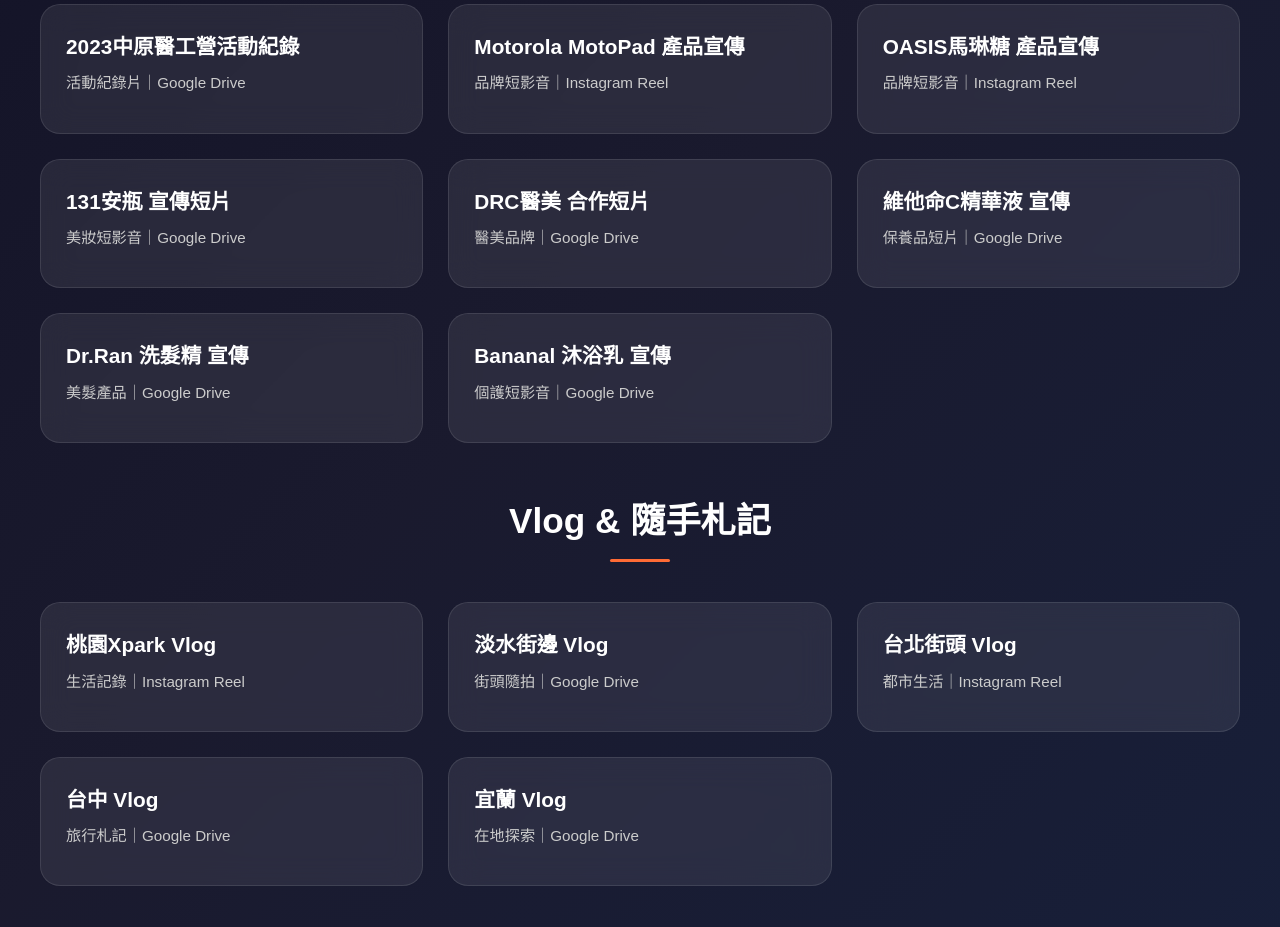
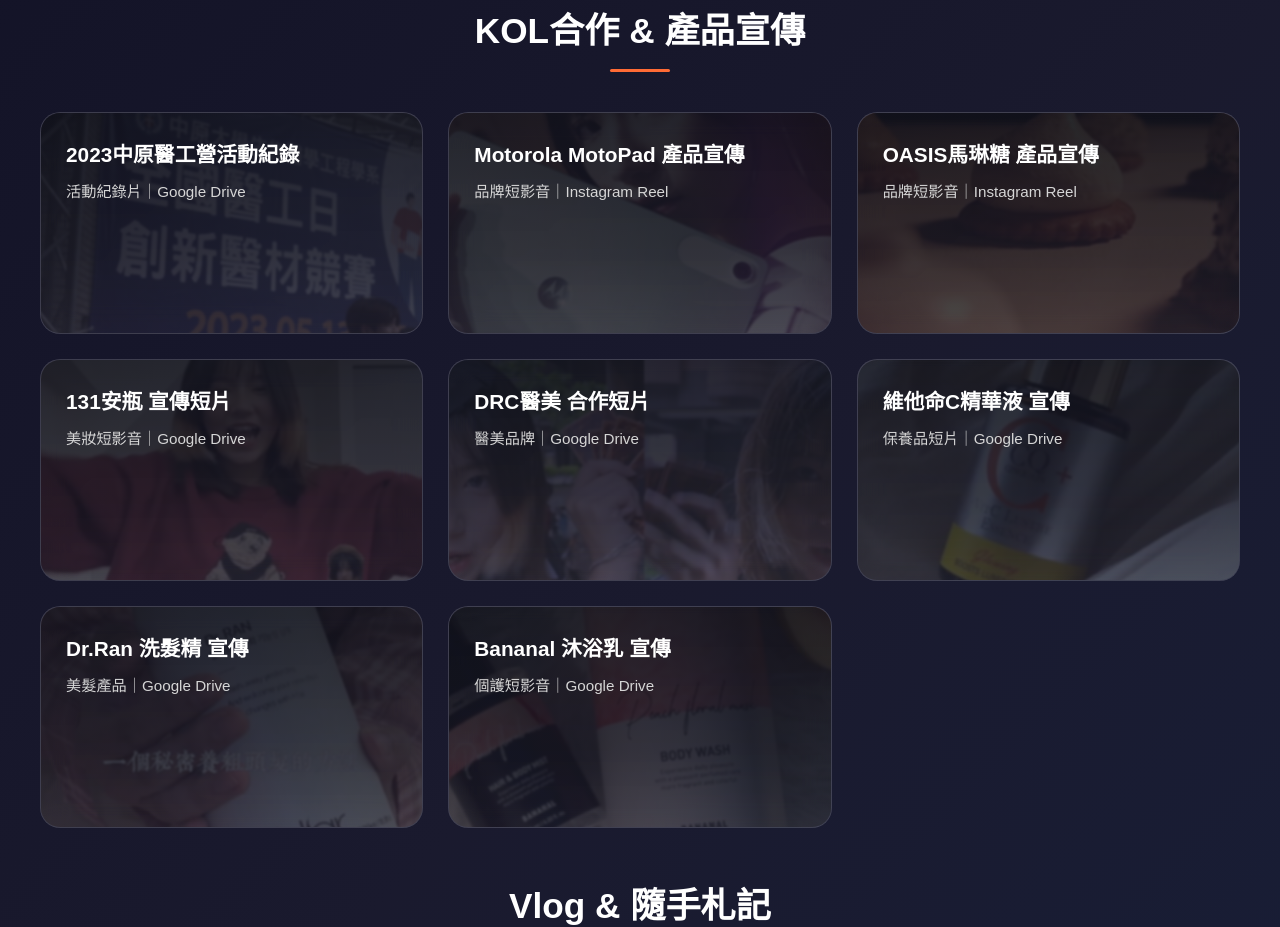
Before and after one commit to RobertDaeny/daeny-portfolio, a plain HTML site: page index.html in a window 1280 px wide. Shown: the part 1005-1932 px from the top of the page. Drawn offline with Linux system fonts and the light colour scheme.

Commit message:
Update index.html

```diff
--- a/index.html
+++ b/index.html
@@ -56,12 +56,81 @@
         h2::after { content: ''; display: block; width: 60px; height: 3px; background: #ff6b35; margin: 10px auto; border-radius: 2px; }
 
         .works-grid { display: grid; grid-template-columns: repeat(auto-fit, minmax(350px, 1fr)); gap: 25px; }
-        .work-item { background: rgba(255,255,255,0.08); border-radius: 20px; padding: 25px; transition: all 0.4s; backdrop-filter: blur(15px); border: 1px solid rgba(255,255,255,0.1); }
-        .work-item:hover { transform: translateY(-8px); background: rgba(255,255,255,0.12); box-shadow: 0 20px 40px rgba(0,0,0,0.4); }
-        .work-item a { text-decoration: none; color: inherit; display: block; }
-        .work-title { font-size: 1.3em; font-weight: bold; margin-bottom: 8px; }
-        .work-meta { font-size: 0.95em; color: #ccc; margin-bottom: 12px; }
-        .work-desc { font-size: 1em; opacity: 0.9; }
+        .work-item {
+    position: relative;
+    overflow: hidden;
+    background: rgba(255,255,255,0.08);
+    border-radius: 20px;
+    padding: 25px;
+    transition: all 0.4s;
+    backdrop-filter: blur(15px);
+    border: 1px solid rgba(255,255,255,0.1);
+    min-height: 170px;
+}
+
+.work-item::before {
+    content: "";
+    position: absolute;
+    inset: 0;
+    background-image: var(--thumb);
+    background-size: cover;
+    background-position: center;
+    opacity: 0.30;
+    filter: grayscale(10%) blur(1px);
+    transform: scale(1.03);
+    transition: all 0.4s ease;
+    z-index: 0;
+}
+
+.work-item::after {
+    content: "";
+    position: absolute;
+    inset: 0;
+    background: linear-gradient(
+        to top,
+        rgba(10, 12, 20, 0.3) 0%,
+        rgba(10, 12, 20, 0.50) 35%,
+        rgba(10, 12, 20, 0.7) 100%
+    );
+    z-index: 1;
+}
+
+.work-item:hover {
+    transform: translateY(-8px);
+    background: rgba(255,255,255,0.12);
+    box-shadow: 0 20px 40px rgba(0,0,0,0.4);
+}
+
+.work-item:hover::before {
+    opacity: 0.24;
+    transform: scale(1.06);
+}
+
+.work-item a {
+    position: relative;
+    z-index: 2;
+    text-decoration: none;
+    color: inherit;
+    display: block;
+    height: 100%;
+}
+
+.work-title {
+    font-size: 1.3em;
+    font-weight: bold;
+    margin-bottom: 8px;
+}
+
+.work-meta {
+    font-size: 0.95em;
+    color: #d6d6d6;
+    margin-bottom: 12px;
+}
+
+.work-desc {
+    font-size: 1em;
+    opacity: 0.92;
+}
 
         footer { text-align: center; padding: 40px 20px; background: rgba(0,0,0,0.8); margin-top: 80px; }
 
@@ -165,33 +234,33 @@
     <section class="section">
         <h2>翡翠少年紀錄片</h2>
         <div class="works-grid">
-            <div class="work-item">
+            <div class="work-item" style="--thumb: url('images/img09.jpg');">
                 <a href="https://www.instagram.com/tv/CR_TXOIHqQO/?igsh=MXMyZzdrY2txdGRvOA==" target="_blank">
                     <div class="work-title">前導片</div>
                     <div class="work-meta">側拍組、剪接｜Instagram Reel</div>
                     <div class="work-desc">青浪潮團隊《翡翠少年》前導，捕捉核心故事精華。</div>
                 </a>
             </div>
-            <div class="work-item">
+            <div class="work-item" style="--thumb: url('images/img05.jpg');">
                 <a href="https://www.instagram.com/p/CTuEw54p8V4/?igsh=ZWFoeXp0ZWl2NGpx" target="_blank">
                     <div class="work-title">預告花絮片(1)</div>
                     <div class="work-meta">側拍組、剪接｜Instagram Reel</div>
                     <div class="work-desc">幕後製作花絮，展現團隊熱血與紀錄片製作過程。</div>
                 </a>
             </div>
-            <div class="work-item">
+            <div class="work-item" style="--thumb: url('images/img06.jpg');">
                 <a href="https://www.instagram.com/tv/CUPqNMWplZV/?igsh=MWtxZ2xvNHdlbGM1dw==" target="_blank">
                     <div class="work-title">預告花絮片(2)</div>
                     <div class="work-meta">側拍組、剪接｜Instagram Reel</div>
                 </a>
             </div>
-            <div class="work-item">
+            <div class="work-item" style="--thumb: url('images/img07.jpg');">
                 <a href="https://www.instagram.com/p/CVIb-gRAmo7/?igsh=MWtxZ2xvNHdlbGM1dw==" target="_blank">
                     <div class="work-title">預告花絮片(3)</div>
                     <div class="work-meta">側拍組、剪接｜Instagram Reel</div>
                 </a>
             </div>
-            <div class="work-item">
+            <div class="work-item" style="--thumb: url('images/img08.jpg');">
                 <a href="https://www.instagram.com/p/CdqPi4_uJ1G/" target="_blank">
                     <div class="work-title">上映影展花絮</div>
                     <div class="work-meta">側拍組、剪接｜Instagram Post</div>
@@ -204,49 +273,49 @@
     <section class="section">
         <h2>KOL合作 & 產品宣傳</h2>
         <div class="works-grid">
-            <div class="work-item">
+            <div class="work-item" style="--thumb: url('images/img02.jpg');">
                 <a href="https://drive.google.com/file/d/12fOoBNHkPmTtWwMYBi4T1JzZDtYtuZua/view?usp=drive_link" target="_blank">
                     <div class="work-title">2023中原醫工營活動紀錄</div>
                     <div class="work-meta">活動紀錄片｜Google Drive</div>
                 </a>
             </div>
-            <div class="work-item">
+            <div class="work-item" style="--thumb: url('images/img12.jpg');">
                 <a href="https://www.instagram.com/p/DQwoj3oDwZQ/" target="_blank">
                     <div class="work-title">Motorola MotoPad 產品宣傳</div>
                     <div class="work-meta">品牌短影音｜Instagram Reel</div>
                 </a>
             </div>
-            <div class="work-item">
+            <div class="work-item" style="--thumb: url('images/img14.jpg');">
                 <a href="https://www.instagram.com/p/DTu-9dVj1Q_/" target="_blank">
                     <div class="work-title">OASIS馬琳糖 產品宣傳</div>
                     <div class="work-meta">品牌短影音｜Instagram Reel</div>
                 </a>
             </div>
-            <div class="work-item">
+            <div class="work-item" style="--thumb: url('images/img15.jpg');">
                 <a href="https://drive.google.com/file/d/1Q4vj9lO0WDJmCHUAXUy5LjEnKgfBUDvx/view?usp=drive_link" target="_blank">
                     <div class="work-title">131安瓶 宣傳短片</div>
                     <div class="work-meta">美妝短影音｜Google Drive</div>
                 </a>
             </div>
-            <div class="work-item">
+            <div class="work-item" style="--thumb: url('images/img03.jpg');">
                 <a href="https://drive.google.com/file/d/1qriGDu09IMNMauD8v91X8kcu-Ajs0FaD/view?usp=drive_link" target="_blank">
                     <div class="work-title">DRC醫美 合作短片</div>
                     <div class="work-meta">醫美品牌｜Google Drive</div>
                 </a>
             </div>
-            <div class="work-item">
+            <div class="work-item" style="--thumb: url('images/img16.jpg');">
                 <a href="https://drive.google.com/file/d/1yfRbPWfAwdAnGMbjZ7xr8VnI1V7-eFDr/view?usp=drive_link" target="_blank">
                     <div class="work-title">維他命C精華液 宣傳</div>
                     <div class="work-meta">保養品短片｜Google Drive</div>
                 </a>
             </div>
-            <div class="work-item">
+            <div class="work-item" style="--thumb: url('images/img04.jpg');">
                 <a href="https://drive.google.com/file/d/1lpWLF8qlmw_5GhwtBuI501HuBgGx-ku9/view?usp=drive_link" target="_blank">
                     <div class="work-title">Dr.Ran 洗髮精 宣傳</div>
                     <div class="work-meta">美髮產品｜Google Drive</div>
                 </a>
             </div>
-            <div class="work-item">
+            <div class="work-item" style="--thumb: url('images/img01.jpg');">
                 <a href="https://drive.google.com/file/d/1i-38lReIKIDKry_Dz1zhpJ2yYxZs9ICP/view?usp=drive_link" target="_blank">
                     <div class="work-title">Bananal 沐浴乳 宣傳</div>
                     <div class="work-meta">個護短影音｜Google Drive</div>
@@ -258,31 +327,31 @@
     <section class="section">
         <h2>Vlog & 隨手札記</h2>
         <div class="works-grid">
-            <div class="work-item">
+            <div class="work-item" style="--thumb: url('images/img18.jpg');">
                 <a href="https://www.instagram.com/p/DN3MJEYZKsX/" target="_blank">
                     <div class="work-title">桃園Xpark Vlog</div>
                     <div class="work-meta">生活記錄｜Instagram Reel</div>
                 </a>
             </div>
-            <div class="work-item">
+            <div class="work-item" style="--thumb: url('images/img19.jpg');">
                 <a href="https://drive.google.com/file/d/1EZzKgudwTUksxAXsBA0IQJq259VT6jZo/view?usp=drive_link" target="_blank">
                     <div class="work-title">淡水街邊 Vlog</div>
                     <div class="work-meta">街頭隨拍｜Google Drive</div>
                 </a>
             </div>
-            <div class="work-item">
+            <div class="work-item" style="--thumb: url('images/img17.jpg');">
                 <a href="https://www.instagram.com/p/DK9Z7scyli3/" target="_blank">
                     <div class="work-title">台北街頭 Vlog</div>
                     <div class="work-meta">都市生活｜Instagram Reel</div>
                 </a>
             </div>
-            <div class="work-item">
+            <div class="work-item" style="--thumb: url('images/img20.jpg');">
                 <a href="https://drive.google.com/file/d/1UhDA7TJBySVpgkQYSpX7syMbNbRgiiPU/view?usp=drive_link" target="_blank">
                     <div class="work-title">台中 Vlog</div>
                     <div class="work-meta">旅行札記｜Google Drive</div>
                 </a>
             </div>
-            <div class="work-item">
+            <div class="work-item" style="--thumb: url('images/img21.jpg');">
                 <a href="https://drive.google.com/file/d/1EYcrn1IUjOeMRlf5JE4JsayXA_Y9rGkU/view?usp=drive_link" target="_blank">
                     <div class="work-title">宜蘭 Vlog</div>
                     <div class="work-meta">在地探索｜Google Drive</div>
@@ -294,31 +363,31 @@
     <section class="section">
         <h2>其他作品 & 平面攝影</h2>
         <div class="works-grid">
-            <div class="work-item">
+            <div class="work-item" style="--thumb: url('images/img23.jpg');">
                 <a href="https://www.instagram.com/p/DKe57XOvS5w/" target="_blank">
                     <div class="work-title">拍攝花絮剪輯</div>
                     <div class="work-meta">幕後製作｜Instagram Reel</div>
                 </a>
             </div>
-            <div class="work-item">
+            <div class="work-item" style="--thumb: url('images/img13.jpg');">
                 <a href="https://www.instagram.com/p/DS5ABxQj0Hk/?img_index=1" target="_blank">
                     <div class="work-title">NonSpace 合作攝影(1)</div>
                     <div class="work-meta">平面攝影｜Instagram</div>
                 </a>
             </div>
-            <div class="work-item">
+            <div class="work-item" style="--thumb: url('images/img22.jpg');">
                 <a href="https://www.instagram.com/p/DPO1RVEjxWr/?img_index=1" target="_blank">
                     <div class="work-title">NonSpace 合作攝影(2)</div>
                     <div class="work-meta">平面攝影｜Instagram</div>
                 </a>
             </div>
-            <div class="work-item">
+            <div class="work-item" style="--thumb: url('images/img11.jpg');">
                 <a href="https://www.instagram.com/p/DPJhwGbjzBy/?img_index=1" target="_blank">
                     <div class="work-title">Moon飾品 攝影</div>
                     <div class="work-meta">飾品拍攝｜Instagram</div>
                 </a>
             </div>
-            <div class="work-item">
+            <div class="work-item" style="--thumb: url('images/img10.jpg');">
                 <a href="https://www.instagram.com/p/DSZ_DQ2D_EJ/?img_index=1" target="_blank">
                     <div class="work-title">馬卡龍包包 攝影</div>
                     <div class="work-meta">時尚配件｜Instagram</div>
```
